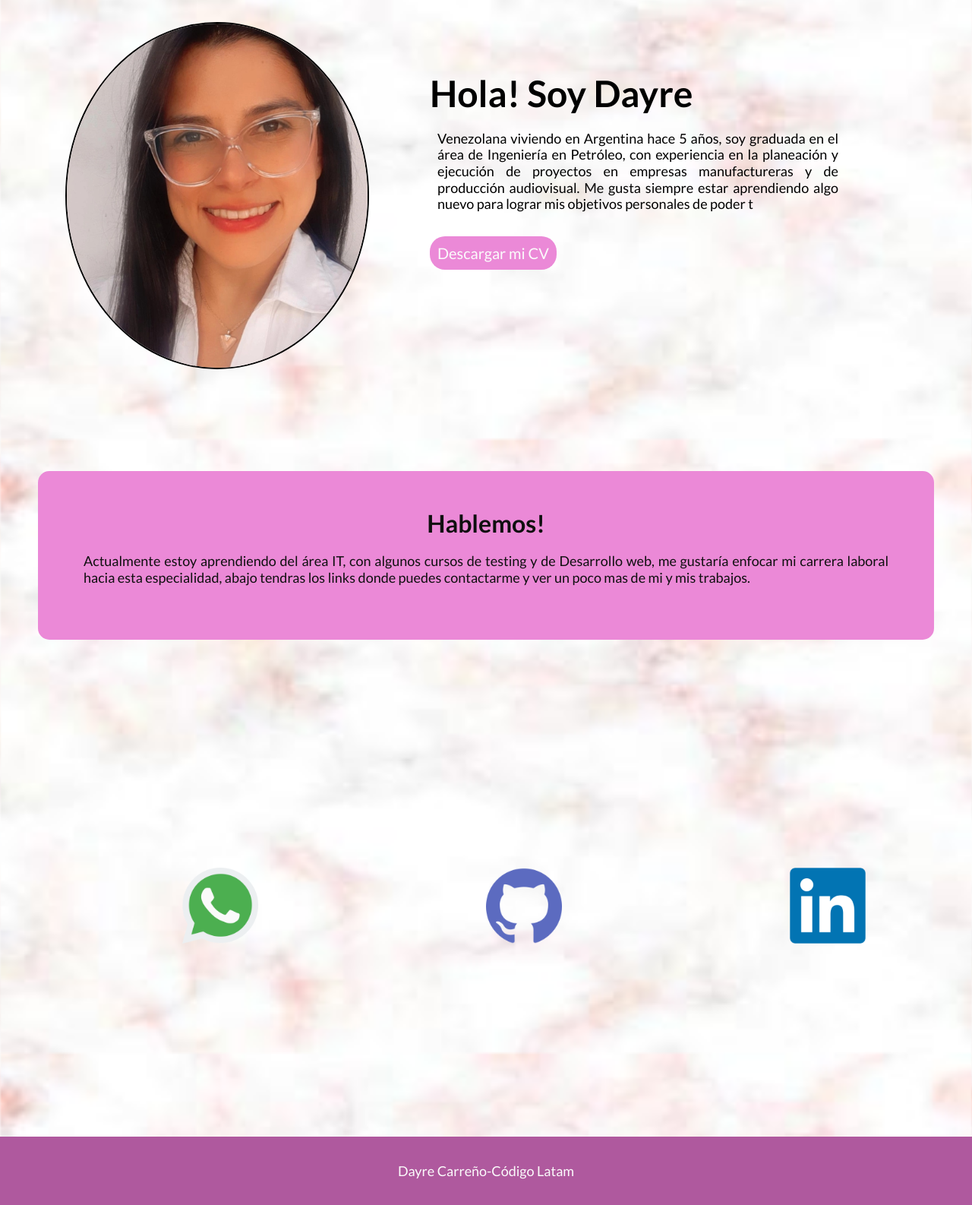
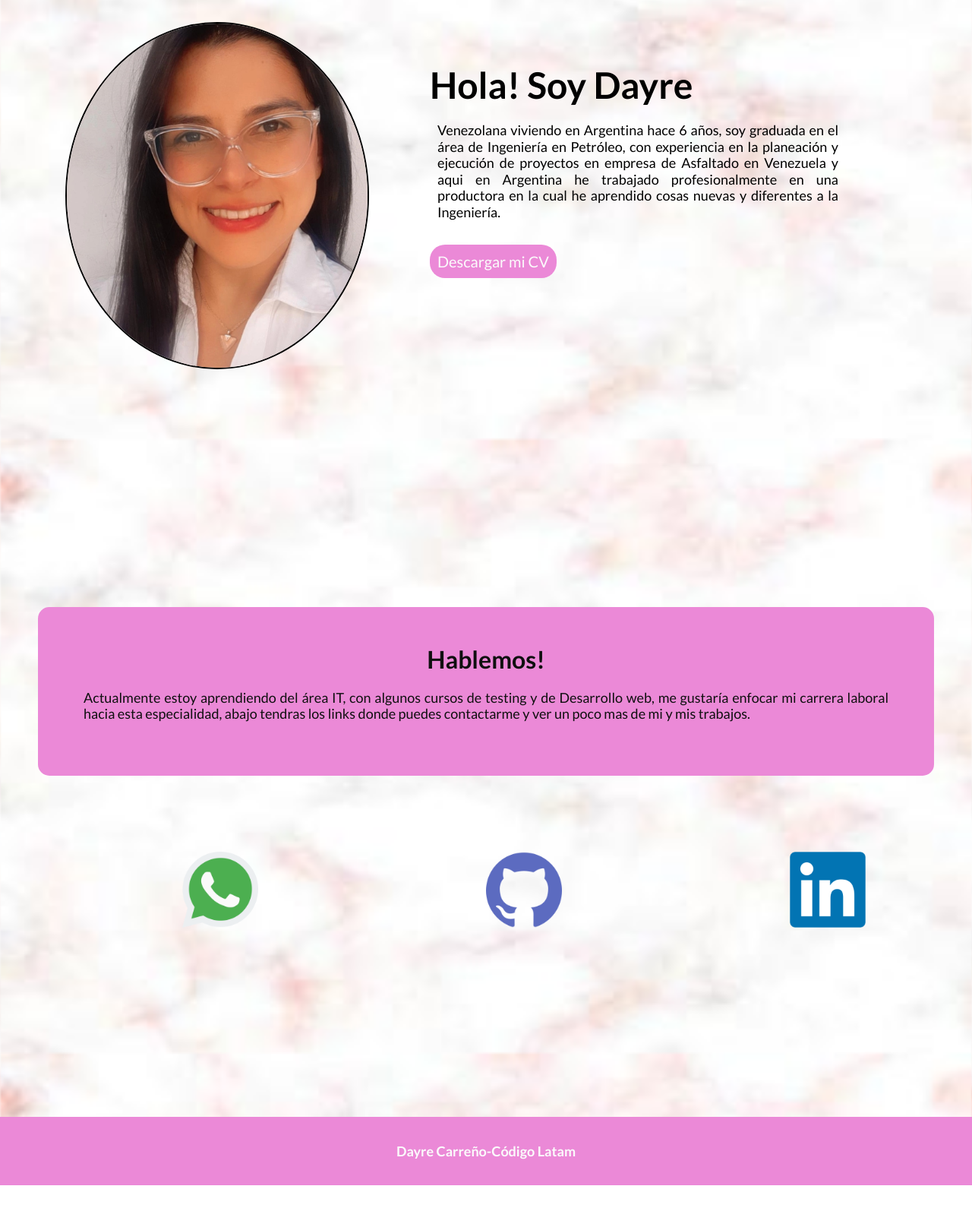
Before and after one commit to DayreC/Proyecto-2-cod-latam, a plain HTML site: page index.html in a window 1280 px wide. Shown: the part 230-1816 px from the top of the page at 76% size. After the commit the page ends 1790 px from the top, so only its background shows below. Drawn offline with nearby package versions, Linux system fonts and the light colour scheme.

Commit message:
cambio N2

```diff
--- a/css/styles.css
+++ b/css/styles.css
@@ -192,7 +192,7 @@ h2 {
 }
 /*hover para el boton de descarga de CV*/
 .boton:hover{
-background-color: #eb89d7;
+background-color: rgb(203, 108, 247);
 font-size : x-large;
 }
 
@@ -217,12 +217,13 @@ p { margin-top: 20px;
     color: #0f0f0f;
     border-radius: 15px;
     padding: 15px;
+    max-width: 1400px;
 }
 /* con esto es para poner los iconos de RRSS separaditos uno al lado del otro*/
 
 #icon{
     display: flex;
-    margin-top: 100px;
+    margin-top: 50px;
 }
 /*tamaño y propiedades delos iconos de RRSS*/
 .iconos{
@@ -232,7 +233,7 @@ p { margin-top: 20px;
 }
 /*pie de página*/
 footer{
-    background-color: #af599e;
+    background-color: #eb89d7;
     color: #fbfbfb;
     height: 90px;
     text-align: center;
@@ -373,9 +374,14 @@ main{
     padding: 50px;
 }
 .iconos{
-    margin: 200px;
+    margin-top: 50px;
+    margin-right: 200px;
+    margin-left: 200px;
     width:100px;
     height: 100px;
+}
+.p-inicio{
+    max-width: 1000px;
 }
 }
 
--- a/index.html
+++ b/index.html
@@ -44,11 +44,11 @@
             </figure>
             <article class="presentacion">
                 <h1>Hola! Soy Dayre</h1>
-                <p>
-                   Venezolana viviendo en Argentina hace 5 años, soy graduada en el área de Ingeniería en Petróleo, con experiencia en la planeación y ejecución de proyectos en empresas manufactureras y de producción audiovisual. Me gusta siempre estar aprendiendo algo nuevo para lograr mis objetivos personales de poder t
+                <p class="p-inicio">
+                   Venezolana viviendo en Argentina hace 6 años, soy graduada en el área de Ingeniería en Petróleo, con experiencia en la planeación y ejecución de proyectos en empresa de Asfaltado en Venezuela y aqui en Argentina he trabajado profesionalmente en una productora en la cual he aprendido cosas nuevas y diferentes a la Ingeniería.
                 </p>
                 <br>
-                <a href="doc/Mi CV muestraejemplo.pdf"
+                <a href="/doc/CV DAYRE CARREÑO.pdf"
                 target="_blank" class="boton"> Descargar mi CV </a>
             </article>
 
@@ -61,8 +61,8 @@
             </article>
             <article class="logo-contacto">
                 <ul id="icon">
-                    <li> <a href="https://wa.me/qr/GBW6BKGU2PD4F1" target="_blank"><img src="img/whatsapp.png" alt="Logo de instagram" class="iconos"></a> </li>
-                    <li><a href="https://github.com/" target="_blank"><img src="img/github_violeta.png" alt="Logo de github" class="iconos"></a></li>
+                    <li> <a href="/img/contacto ws.jpg" target="_blank"><img src="img/whatsapp.png" alt="Logo de instagram" class="iconos"></a> </li>
+                    <li><a href="https://github.com/DayreC" target="_blank"><img src="img/github_violeta.png" alt="Logo de github" class="iconos"></a></li>
                     <li><a href="https://www.linkedin.com/in/dayre-carre%C3%B1o-631b01168/" target="_blank"><img src="img/LinkedIn_logo_color.png" alt="Logo de Linkedin" class="iconos"></a></li>
 
                 </ul>
@@ -72,7 +72,7 @@
     </main>
 
     <footer>
-        Dayre Carreño-Código Latam
+        <b>Dayre Carreño-Código Latam</b>
     </footer>
 
     <!--Añadimos el JS-->
```
Also changed, not shown: img/contacto ws.jpg (added), 2 other files.
